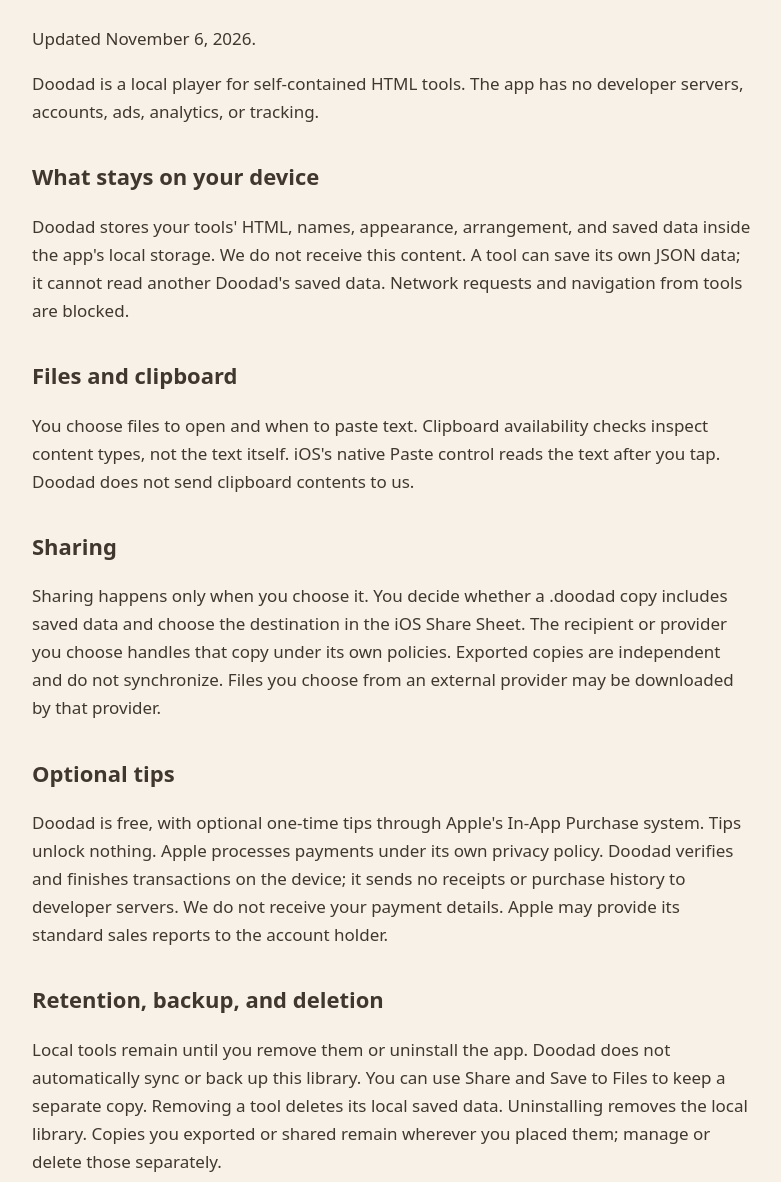
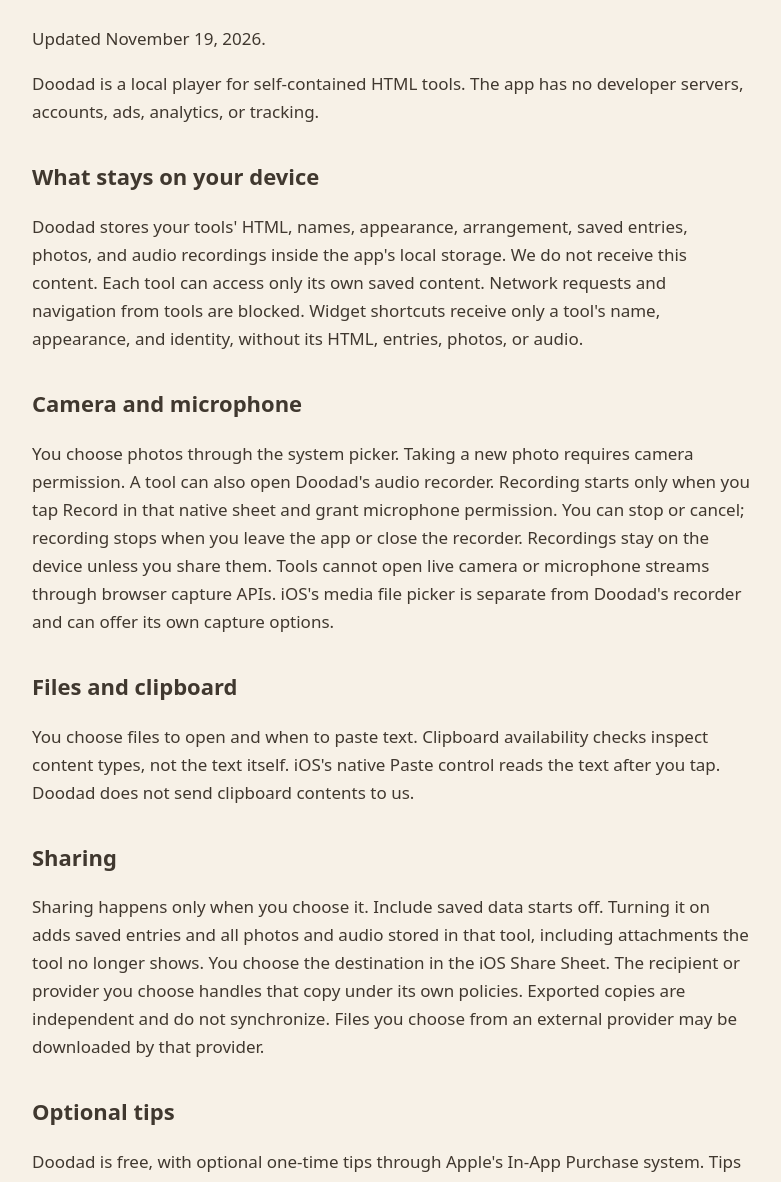
Before and after one commit to antonio-gor/doodad-privacy, a plain HTML site: page index.html in a window 1280 px wide. Shown: the part 168-1350 px from the top of the page, without its empty margins (248-1029 px from the left). Drawn offline with Linux system fonts and the light colour scheme.

Commit message:
Update privacy and support for local photos and voice recordings

```diff
--- a/index.html
+++ b/index.html
@@ -1,12 +1,13 @@
 <!doctype html><html lang="en"><head><meta charset="utf-8"><meta name="viewport" content="width=device-width,initial-scale=1"><title>Doodad Privacy Policy</title><style>body{margin:0;background:#f7f1e7;color:#40382f;font:17px/1.65 system-ui,sans-serif}main{max-width:720px;margin:auto;padding:48px 24px}h1{font:700 42px Georgia,serif}h2{font-size:22px;margin-top:32px}a{color:#85402b}nav{margin-bottom:32px}footer{margin-top:40px;border-top:1px solid #d9cdbb;padding-top:20px}</style></head><body><main>
-<nav><a href="support.html">Doodad support</a></nav><h1>Privacy policy</h1><p>Updated November 6, 2026.</p>
+<nav><a href="support.html">Doodad support</a></nav><h1>Privacy policy</h1><p>Updated November 19, 2026.</p>
 <p>Doodad is a local player for self-contained HTML tools. The app has no developer servers, accounts, ads, analytics, or tracking.</p>
-<h2>What stays on your device</h2><p>Doodad stores your tools' HTML, names, appearance, arrangement, and saved data inside the app's local storage. We do not receive this content. A tool can save its own JSON data; it cannot read another Doodad's saved data. Network requests and navigation from tools are blocked.</p>
+<h2>What stays on your device</h2><p>Doodad stores your tools' HTML, names, appearance, arrangement, saved entries, photos, and audio recordings inside the app's local storage. We do not receive this content. Each tool can access only its own saved content. Network requests and navigation from tools are blocked. Widget shortcuts receive only a tool's name, appearance, and identity, without its HTML, entries, photos, or audio.</p>
+<h2>Camera and microphone</h2><p>You choose photos through the system picker. Taking a new photo requires camera permission. A tool can also open Doodad's audio recorder. Recording starts only when you tap Record in that native sheet and grant microphone permission. You can stop or cancel; recording stops when you leave the app or close the recorder. Recordings stay on the device unless you share them. Tools cannot open live camera or microphone streams through browser capture APIs. iOS's media file picker is separate from Doodad's recorder and can offer its own capture options.</p>
 <h2>Files and clipboard</h2><p>You choose files to open and when to paste text. Clipboard availability checks inspect content types, not the text itself. iOS's native Paste control reads the text after you tap. Doodad does not send clipboard contents to us.</p>
-<h2>Sharing</h2><p>Sharing happens only when you choose it. You decide whether a .doodad copy includes saved data and choose the destination in the iOS Share Sheet. The recipient or provider you choose handles that copy under its own policies. Exported copies are independent and do not synchronize. Files you choose from an external provider may be downloaded by that provider.</p>
+<h2>Sharing</h2><p>Sharing happens only when you choose it. Include saved data starts off. Turning it on adds saved entries and all photos and audio stored in that tool, including attachments the tool no longer shows. You choose the destination in the iOS Share Sheet. The recipient or provider you choose handles that copy under its own policies. Exported copies are independent and do not synchronize. Files you choose from an external provider may be downloaded by that provider.</p>
 <h2>Optional tips</h2><p>Doodad is free, with optional one-time tips through Apple's In-App Purchase system. Tips unlock nothing. Apple processes payments under its own privacy policy. Doodad verifies and finishes transactions on the device; it sends no receipts or purchase history to developer servers. We do not receive your payment details. Apple may provide its standard sales reports to the account holder.</p>
-<h2>Retention, backup, and deletion</h2><p>Local tools remain until you remove them or uninstall the app. Doodad does not automatically sync or back up this library. You can use Share and Save to Files to keep a separate copy. Removing a tool deletes its local saved data. Uninstalling removes the local library. Copies you exported or shared remain wherever you placed them; manage or delete those separately.</p>
-<h2>Other apps and services</h2><p>If you use another app or service to create or update HTML, its privacy policy applies to what you send it. Doodad does not send your tools or saved data to a tool-creation service. Doodad's update instructions include tool source, not the separately saved JSON data.</p>
+<h2>Retention, backup, and deletion</h2><p>Local tools remain until you remove them or uninstall the app. Doodad does not automatically sync or back up this library. To keep a copy with your progress, photos, and audio, open Share, turn on Include saved data, then choose Save to Files. Resetting saved data or removing a tool deletes its local entries, photos, and audio without changing your original photo library. Uninstalling removes the local library. Copies you exported or shared remain wherever you placed them; manage or delete those separately.</p>
+<h2>Other apps and services</h2><p>If you use another app or service to create or update HTML, its privacy policy applies to what you send it. Doodad does not send your tools or saved data to a tool-creation service. Doodad's update instructions include tool source, without the separately saved JSON data, photos, or audio.</p>
 <h2>Support</h2><p>If you email us, we use your message and email address to respond and maintain support history. Our email provider processes the correspondence. You can request deletion of support messages. Contact <a href="mailto:doodad.app@gmail.com">doodad.app@gmail.com</a> with privacy or support questions.</p>
 <footer><a href="support.html">Support</a> · <a href="mailto:doodad.app@gmail.com">Contact Doodad</a></footer>
 </main></body></html>
```
Also changed, not shown: support.html (+3 -1 lines).
